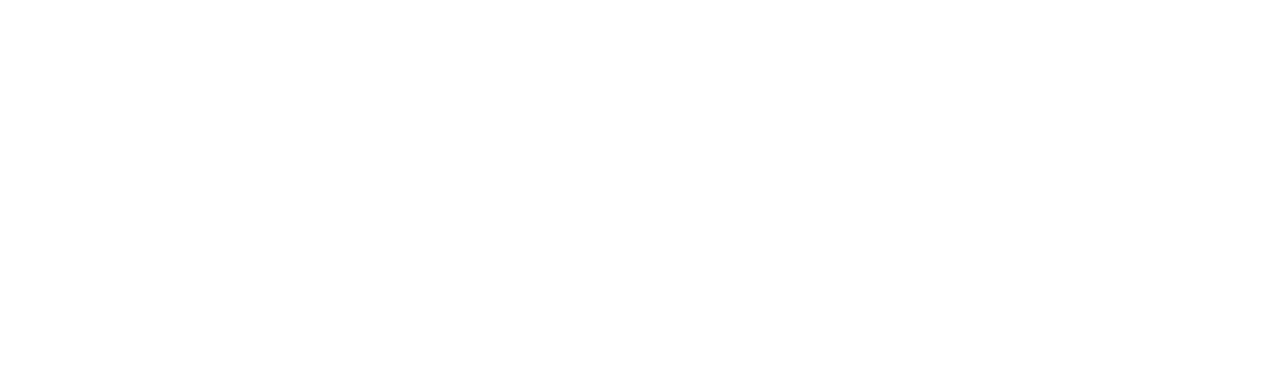
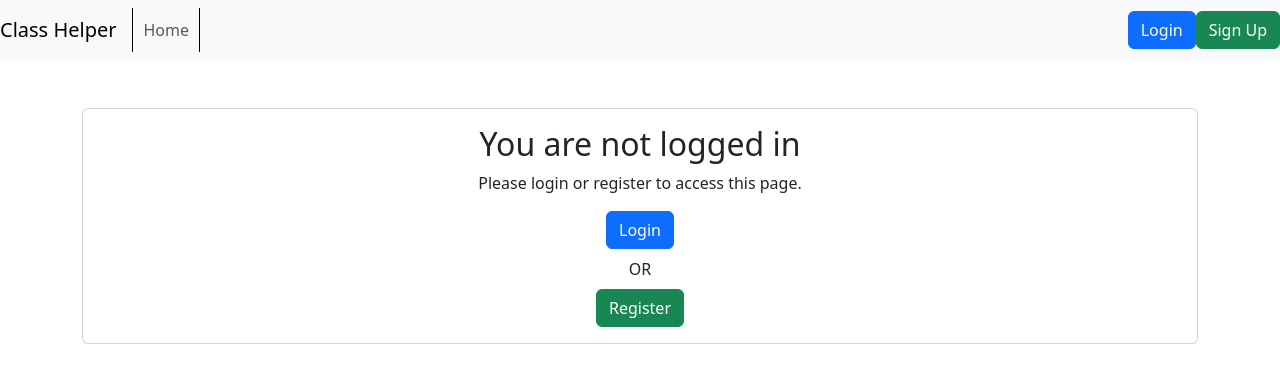
Before and after one commit to freddycmh/ClassmateFinder, a React (Create React App) app: page /ClassmateFinder/loginpause in a window 1280 px wide. Before the commit this address had no page. Shown: the top 382 px of the page. Built offline with nearby package versions, Linux system fonts and the light colour scheme.

Commit message:
fix: fixed routing issues for github pages - not hitting for homepage

```diff
--- a/src/App.js
+++ b/src/App.js
@@ -13,6 +13,7 @@ import Footer from './Components/Footer';
 import { AuthProvider } from './Components/AuthContext';
 
 function App() {
+  console.log("hit");
   return (
     <Router>
 
@@ -20,13 +21,13 @@ function App() {
         <div className="App">
 
           <Routes>
-            <Route path="/" element={<Home />} />
-            <Route path="/login" element={<LoginPage />} />
-            <Route path="/signup" element={<SignupPage />} />
-            <Route path="/class/:classname" element={<Class />} />
-            <Route path="/student/:studentData" element={<Student />} />
-            <Route path="/loginpause" element={<LoginPause />} />
-            <Route path="/addclass" element={<AddClass />} />
+            <Route path="/ClassmateFinder" element={<Home />} />
+            <Route path="/ClassmateFinder/login" element={<LoginPage />} />
+            <Route path="/ClassmateFinder/signup" element={<SignupPage />} />
+            <Route path="/ClassmateFinder/class/:classname" element={<Class />} />
+            <Route path="/ClassmateFinder/student/:studentData" element={<Student />} />
+            <Route path="/ClassmateFinder/loginpause" element={<LoginPause />} />
+            <Route path="/ClassmateFinder/addclass" element={<AddClass />} />
 
           </Routes>
           <Footer />
--- a/src/Components/Header.js
+++ b/src/Components/Header.js
@@ -17,7 +17,7 @@ function Header() {
       <div className="collapse navbar-collapse" id="navbarNav">
         <ul className="navbar-nav">
           <li className="nav-item" style={{ borderLeft: '1px solid black', borderRight: '1px solid black', transition: 'border-color 0.3s' }}>
-            <Link to="/" className="nav-link" style={{ display: 'block', padding: '10px' }}>
+            <Link to="/ClassmateFinder" className="nav-link" style={{ display: 'block', padding: '10px' }}>
               Home
             </Link>
           </li>
--- a/src/Components/Profile.js
+++ b/src/Components/Profile.js
@@ -11,7 +11,7 @@ const Profile = ({ data, isHighlighted }) => {
         console.log(name)
         return (
             <div className={`profile ${isHighlighted ? 'highlighted' : ''}`}>
-                <Link to={`/student/${JSON.stringify(data)}`} className="link-text">
+                <Link to={`/ClassmateFinder/student/${JSON.stringify(data)}`} className="link-text">
                 <img src={defaultImageUrl} alt={`${name}'s profile`} />
                 <p>{name}</p>
                 </Link>
--- a/src/Pages/Home.js
+++ b/src/Pages/Home.js
@@ -15,8 +15,8 @@ const Home = () => {
     const [allClass, setAllClass] = useState([
         { id: 1, className: "CISC 1" },
         { id: 2, className: "ENGL 1" },
-        { id: 3, className: "CISC 2" },
-        { id: 4, className: "CISC 2" }
+        { id: 3, className: "CISC 3" },
+        { id: 4, className: "PHYS 1" }
     ]);
     const allQuiz = [
         { id: 1, quizName: "CISC q1" },
@@ -113,9 +113,9 @@ const Home = () => {
                                                 {filteredClass.map(({ id, className }) => (
                                                     <li key={id} className="list-group-item">
                                                         {user ? (
-                                                            <Link to={`/class/${className}`} style={{color : "black"}}>{className}</Link>
+                                                            <Link to={`/ClassmateFinder/class/${className}`} style={{color : "black"}}>{className}</Link>
                                                         ) : (
-                                                            <Link to="/loginpause" style={{color : "black"}}>{className}</Link>
+                                                            <Link to="/ClassmateFinder/loginpause" style={{color : "black"}}>{className}</Link>
                                                             // or any other link or message you want to display for non-logged-in users
                                                         )}
 
@@ -134,9 +134,9 @@ const Home = () => {
                         <div className="row">
                             <div className="col">
                                 <div class="mt-2 me-3 d-grid">
-                                    {user? (<Link to="/addclass" className="btn btn-success mt-2">
+                                    {user? (<Link to="/ClassmateFinder/addclass" className="btn btn-success mt-2">
                                         Add Class
-                                    </Link>):(<Link to="/loginpause" className="btn btn-success mt-2">
+                                    </Link>):(<Link to="/ClassmateFinder/loginpause" className="btn btn-success mt-2">
                                         Add Class
                                     </Link>)}
 
@@ -212,7 +212,7 @@ const Home = () => {
 
                             <div>
                                 <p>
-                                    To unlock these powerful features, please <Link to={`/login`}>log in</Link> to your account. This ensures a personalized and secure experience tailored to your academic journey.
+                                    To unlock these powerful features, please <Link to={`/ClassmateFinder/login`}>log in</Link> to your account. This ensures a personalized and secure experience tailored to your academic journey.
                                 </p>
                             </div>
 
--- a/src/Pages/LoginPage.js
+++ b/src/Pages/LoginPage.js
@@ -28,7 +28,7 @@ const LoginPage = () => {
     if (password == dummyPassword) {
 
       login(userData);
-      navigate('/');
+      navigate('/ClassmateFinder');
     }
 
     console.log("here")
--- a/src/Pages/LoginPause.js
+++ b/src/Pages/LoginPause.js
@@ -13,13 +13,13 @@ const LoginPause = () => {
                     <p className="card-text">Please login or register to access this page.</p>
                     <div>
                         <div className="mb-2">
-                            <Link to="/login" className="btn btn-primary">
+                            <Link to="/ClassmateFinder/login" className="btn btn-primary">
                                 Login
                             </Link>
                         </div>
                         <span>OR</span>
                         <div>
-                            <Link to="/signup" className="btn btn-success mt-2">
+                            <Link to="/ClassmateFinder/signup" className="btn btn-success mt-2">
                                 Register
                             </Link>
                         </div>
--- a/src/Pages/SignupPage.js
+++ b/src/Pages/SignupPage.js
@@ -49,7 +49,7 @@ const SignupPage = () => {
     }
     if (password == repassword) {
       login(userData);
-      navigate('/');
+      navigate('/ClassmateFinder');
     }
 
   };
```
